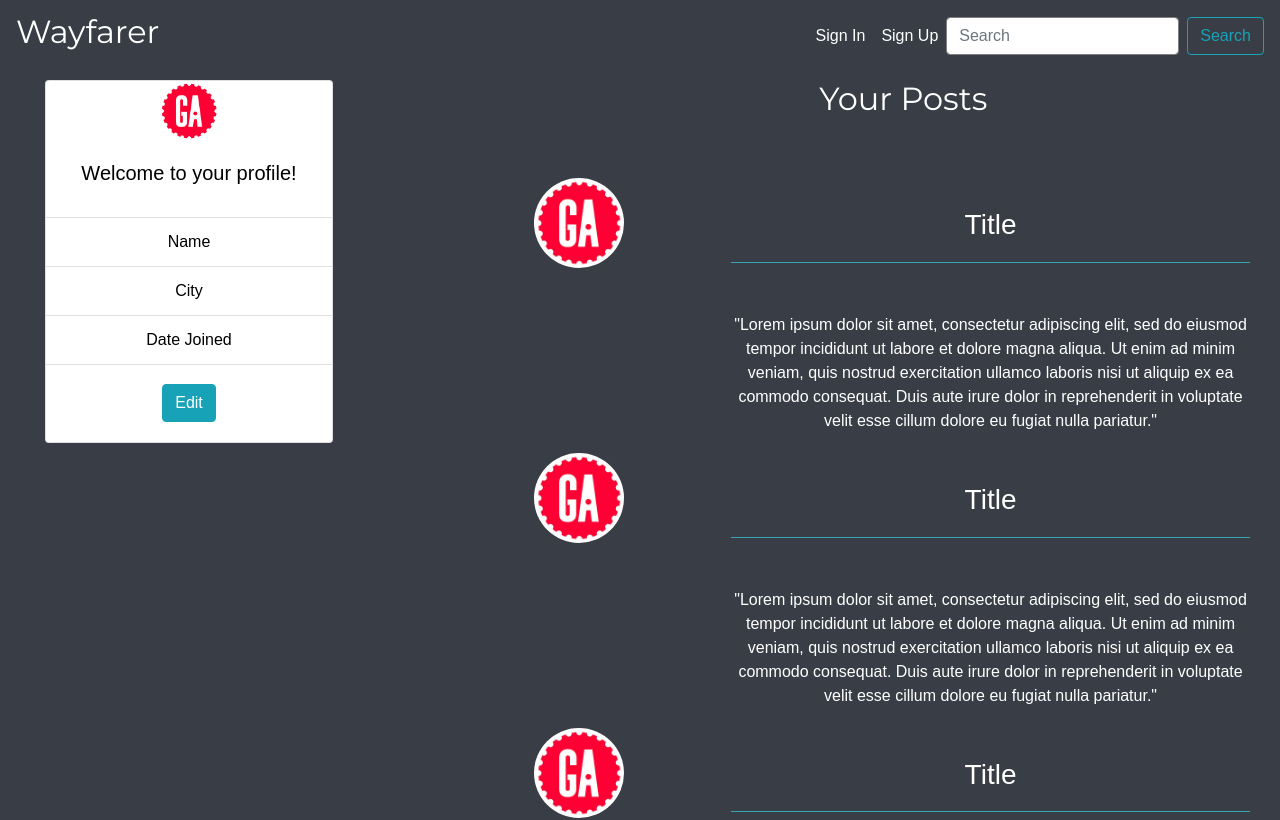
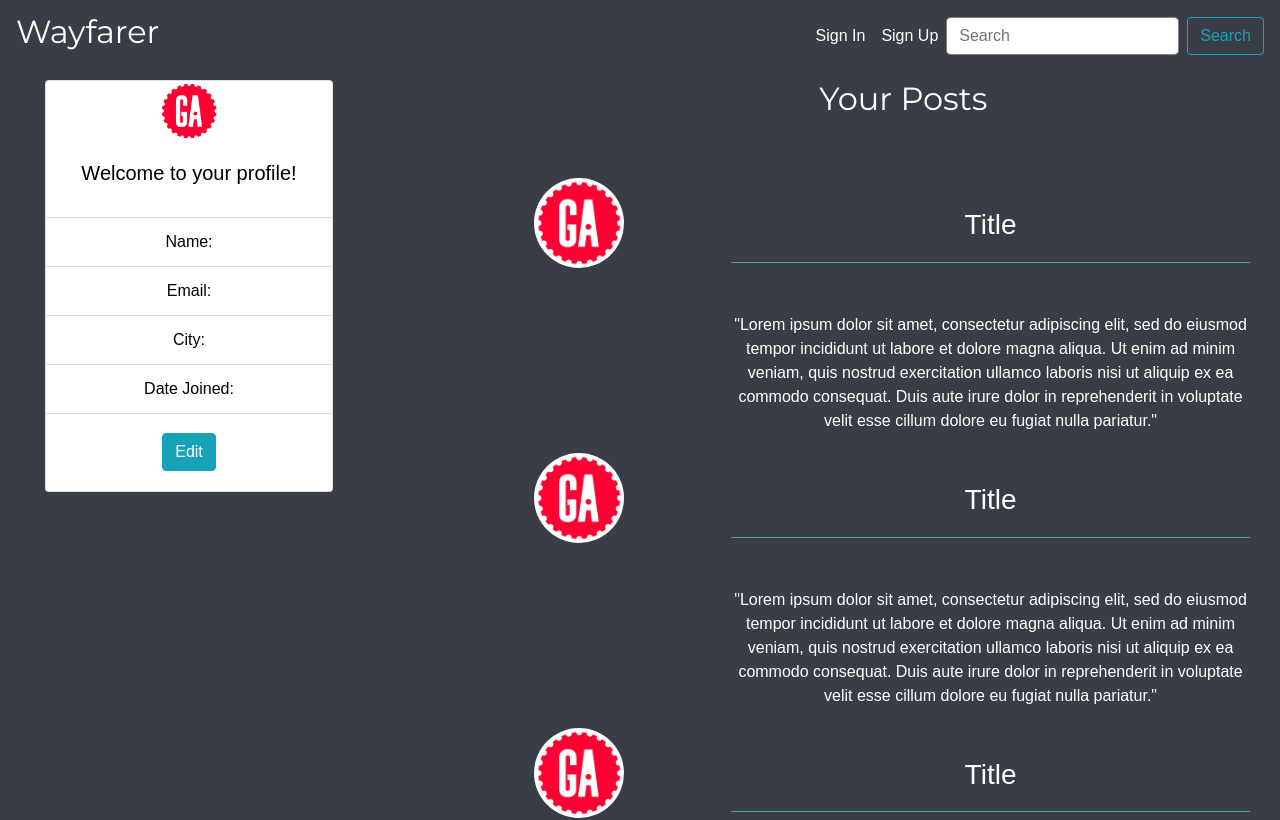
Before and after one commit to brandonmcastillo/Oasis-FrontEnd, a React (Create React App) app: page /profile in a window 1280 px wide. Shown: the top 820 px of the page. Built offline with nearby package versions, Linux system fonts and the light colour scheme; no server answers.

Commit message:
added a form and inputs for users to edit their profile

```diff
--- a/src/components/Profile/Profile.js
+++ b/src/components/Profile/Profile.js
@@ -2,14 +2,53 @@ import React, { Component } from 'react'
 import UserProfileList from './UserProfileList'
 import PostList from './PostList'
 import { Container, Row, Col } from 'react-bootstrap';
+import UserModel from '../../models/UserModel'
+
  class Profile extends Component {
+  state = {
+    username: '',
+    email: '',
+    city: '',
+    dateJoined: '',
+    editInput: 'hidden'
+  }
+  componentDidMount = () => {
+    this.fetchUser()
+  }
+
+  // userId = '5c804ce1390c2b0722e64b9a'
+  fetchUser = () => {
+    UserModel.getUser('5c804ce1390c2b0722e64b9a').then(response => {
+      console.log(response)
+      this.setState({
+        username: response.data.username,
+        email: response.data.email,
+        city: response.data.city,
+        dateJoined: response.data.dateJoined
+      })
+    })
+  }
+
+  updateInfo = () => {
+    // if (this.state.editInput === 'show') {
+    //   this.setState({ editInput: 'hidden' })
+    // }
+    this.setState({ editInput: 'show' })
+  }
+
   render() {
     return (
       <div>
       <Container fluid={true}>
         <Row noGutters={false}>
             <Col xs={12} sm={12} md={4}>
-              <UserProfileList />
+              <UserProfileList
+                username={this.state.username}
+                email={this.state.email}
+                city={this.state.city}
+                dateJoined={this.state.dateJoined}
+                editInput={this.state.editInput}
+                updateInfo={this.updateInfo}/>
             </Col>
             <Col xs={12} sm={12} md={8}>
               {/* User Posts */}
--- a/src/components/Profile/UserProfileInfo.css
+++ b/src/components/Profile/UserProfileInfo.css
@@ -11,3 +11,7 @@
     width: 60px;
     margin: auto;
 }
+
+.hidden {
+    display: none;
+}
--- a/src/components/Profile/UserProfileInfo.js
+++ b/src/components/Profile/UserProfileInfo.js
@@ -2,6 +2,7 @@ import React, { Component } from 'react'
 import { Card, ListGroup, ListGroupItem, Button, Image} from 'react-bootstrap'
 import './UserProfileInfo.css'
 import GA from "./GA.jpg"
+
 export default class UserInfo extends Component {
   render() {
     return (
@@ -12,10 +13,21 @@ export default class UserInfo extends Component {
               <Card.Title className="title">Welcome to your profile!</Card.Title>
                 </Card.Body>
                   <ListGroup className="list-group-flush">
+                    <form>
                       {/* Will Change to Current User */}
-                    <ListGroupItem>Name</ListGroupItem>
-                    <ListGroupItem>City</ListGroupItem>
-                    <ListGroupItem>Date Joined</ListGroupItem>
+                      <ListGroupItem>Name: {this.props.username}
+                        <span className={this.props.editInput}><input type="text" name="username" placeholder={this.props.username}></input></span>
+                      </ListGroupItem>
+
+                      <ListGroupItem>Email: {this.props.email}
+                        <span className={this.props.editInput}><input type="text" name="email" placeholder={this.props.email}></input></span>
+                      </ListGroupItem>
+                      <ListGroupItem>City: {this.props.city}
+                        <span className={this.props.editInput}><input type="text" name="city" placeholder={this.props.city}></input></span>
+                      </ListGroupItem>
+                      <ListGroupItem>Date Joined: {this.props.dateJoined}</ListGroupItem>
+                      <span className={this.props.editInput}><input type="submit" />Save</span>
+                  </form>
                 </ListGroup>
             <Card.Body>
             <Button
--- a/src/components/Profile/UserProfileList.js
+++ b/src/components/Profile/UserProfileList.js
@@ -5,7 +5,13 @@ class UserProfileList extends Component {
     render() {
         return (
             <div>
-                <UserInfo/>
+                <UserInfo
+                    username={this.props.username}
+                    email={this.props.email}
+                    city={this.props.city}
+                    dateJoined={this.props.dateJoined}
+                    editInput={this.props.editInput}
+                    updateInfo={this.props.updateInfo}/>
             </div>
         );
     }
```
Lines whose indentation alone changed are shown as unchanged.
